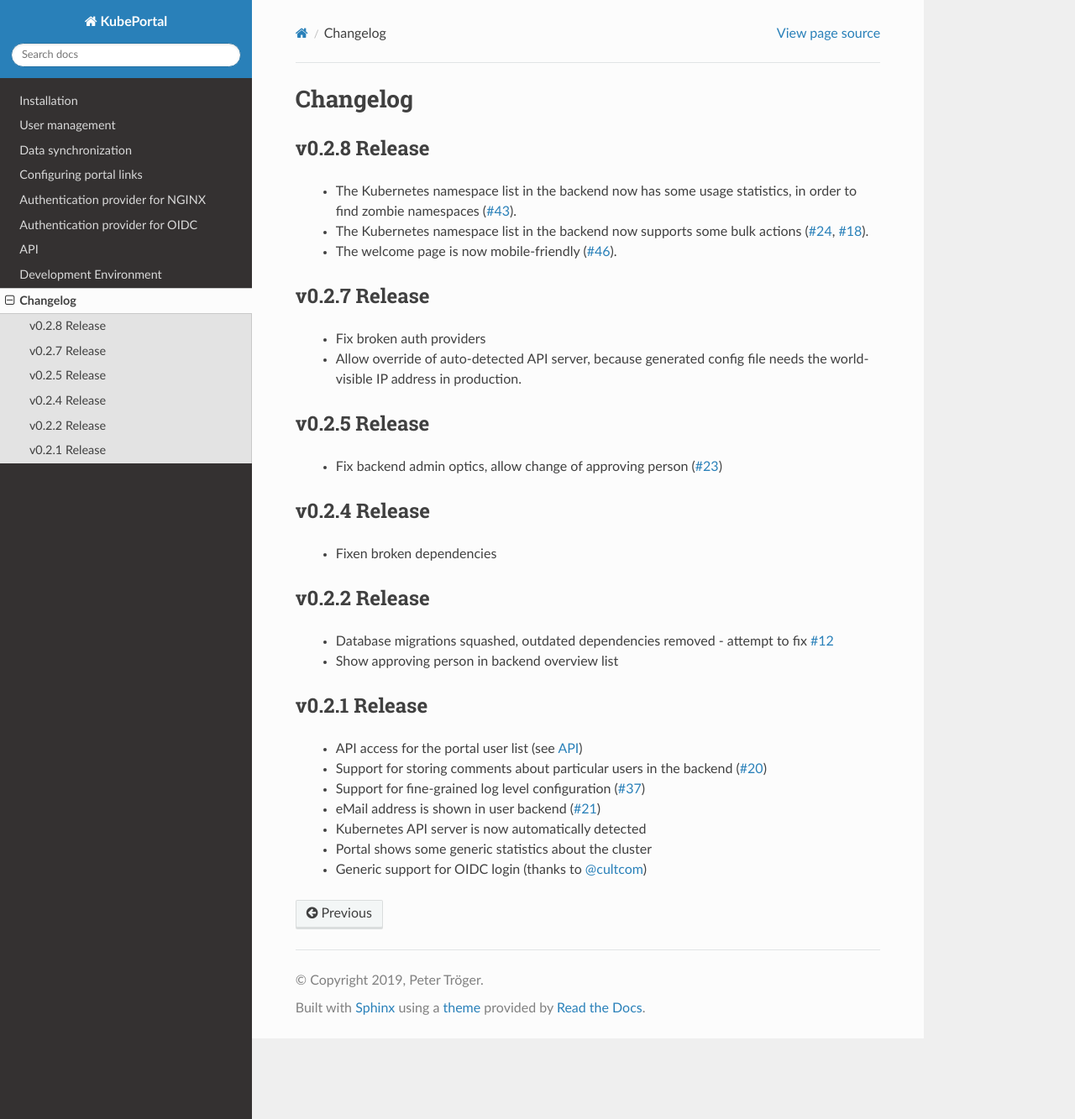
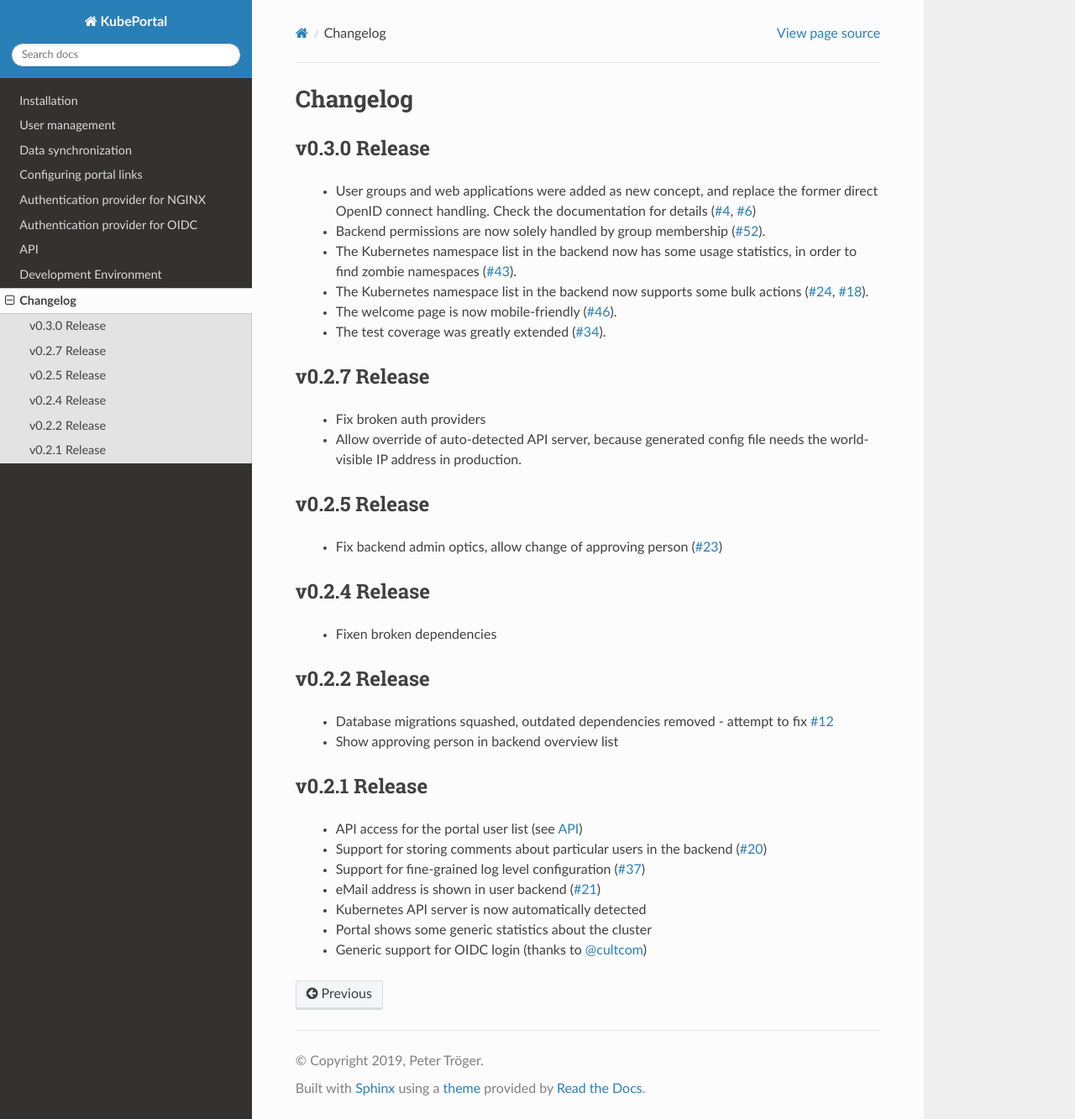
Before and after one commit to kubeportal/kubeportal, a Sphinx documentation site: the page built from docs/changelog.rst, in a window 1280 px wide and 1333 px high. Shown: the whole window at 84% size. Built offline with Sphinx 7.4.7 and the Read the Docs theme 2.0.0, drawn with Linux system fonts in a browser that asks for light colours.

Commit message:
Prepare release.

```diff
--- a/docs/changelog.rst
+++ b/docs/changelog.rst
@@ -2,14 +2,18 @@ Changelog
 #########
 
 
-.. _v0.2.8:
+.. _v0.3.0:
 
-v0.2.8 Release
+v0.3.0 Release
 ===============
 
+  * User groups and web applications were added as new concept, and replace the former direct OpenID connect handling.
+    Check the documentation for details (:issue:`4`, :issue:`6`)
+  * Backend permissions are now solely handled by group membership (:issue:`52`).
   * The Kubernetes namespace list in the backend now has some usage statistics, in order to find zombie namespaces  (:issue:`43`).
   * The Kubernetes namespace list in the backend now supports some bulk actions (:issue:`24`, :issue:`18`).
   * The welcome page is now mobile-friendly (:issue:`46`).
+  * The test coverage was greatly extended (:issue:`34`).
 
 .. _v0.2.7:
 
```
